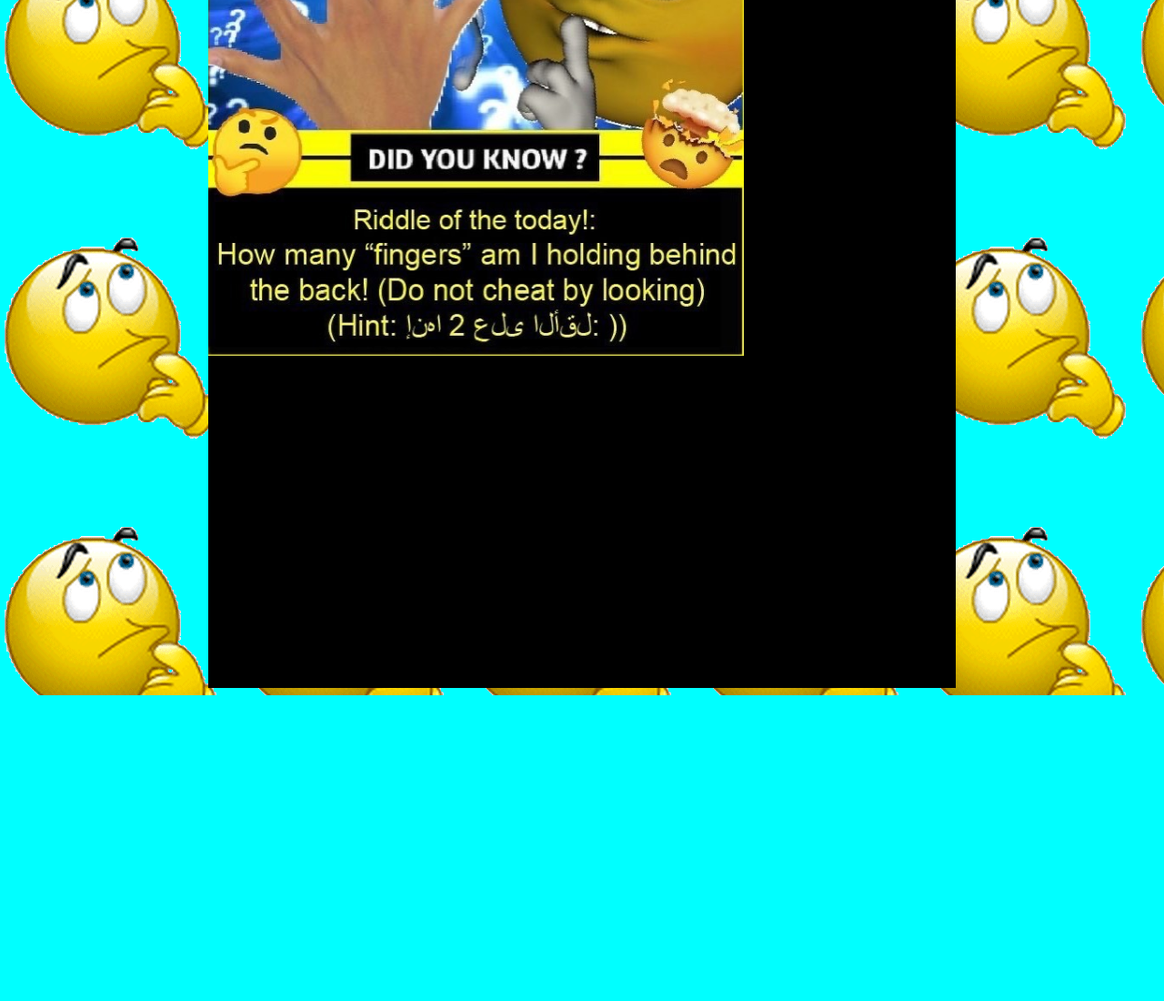
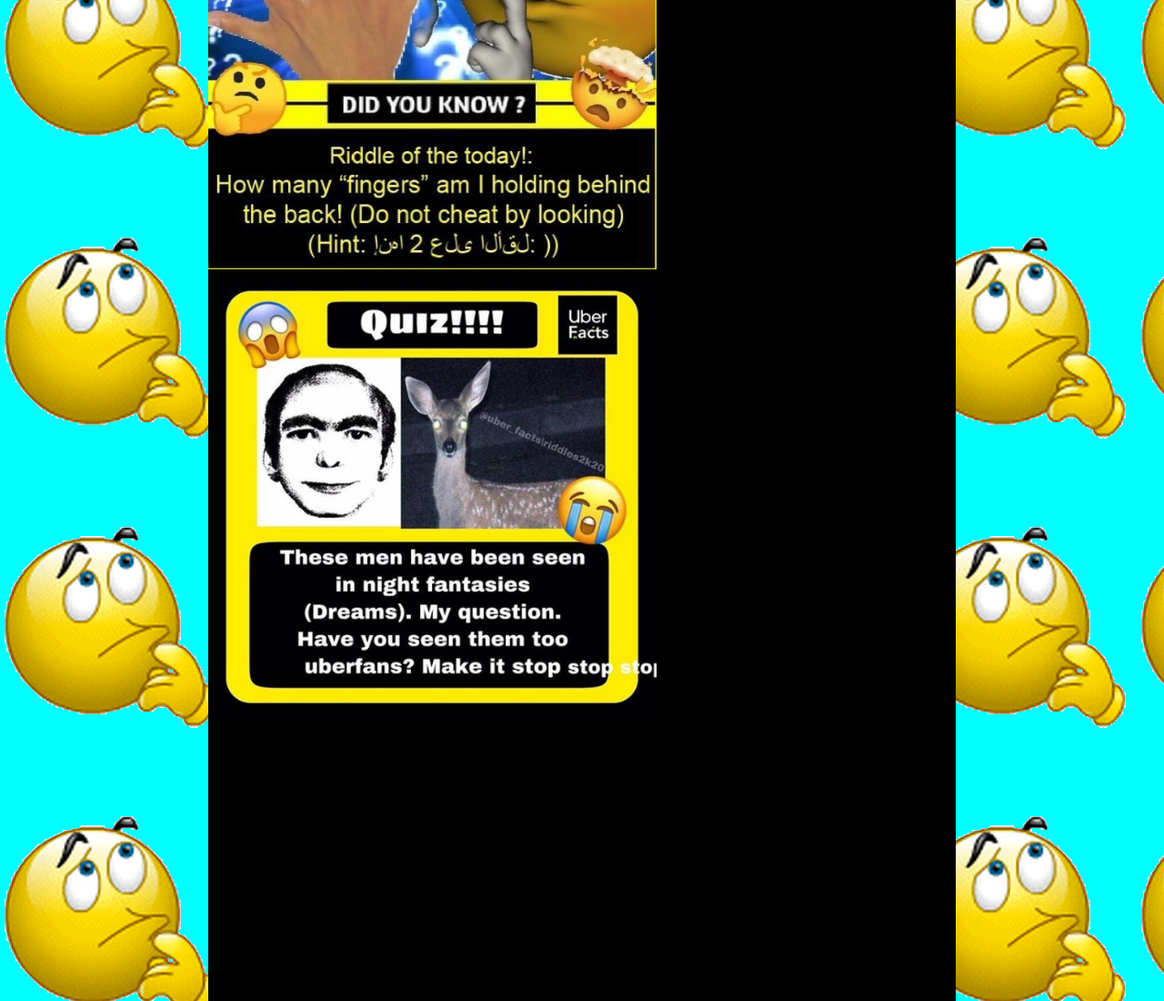
Before and after one commit to uberfactsriddles2k20/uberfactsriddles2k20.github.io, a plain HTML site: page index.html in a window 1280 px wide. Shown: the part 788-1888 px from the top of the page at 91% size. Before the commit the page ends 1552 px from the top, so only its background shows below. Drawn offline with Linux system fonts and the light colour scheme.

Commit message:
minor updates

```diff
--- a/index.html
+++ b/index.html
@@ -19,7 +19,8 @@
 
 		<div id="posts">
 			<div id="recent-posts-text">Recent "posts':"> حقائق حديثة</div>
-			<img src="assets/posts/10-4-20.PNG" alt="uber-post today!!">
+			<img id="post-image" src="assets/posts/10-4-20.PNG" alt="uber-post today!!">
+			<img id="post-image" src="assets/posts/10-3-20.PNG" alt="uber post good">
 		<div>
 	</body>
 </html>
--- a/index_style.css
+++ b/index_style.css
@@ -25,7 +25,7 @@
 	margin:auto;
 	background-color:black;
 	width: 65%;
-	height: 1000px;
+	height: 5000px;
 	position: center;
 }
 
@@ -37,3 +37,7 @@
 	font-size: 30px;
 	font-weight: bold;
 }
+
+#post-image{
+	width: 60%;
+}
```
Also changed, not shown: assets/posts/10-3-20.PNG (added).
